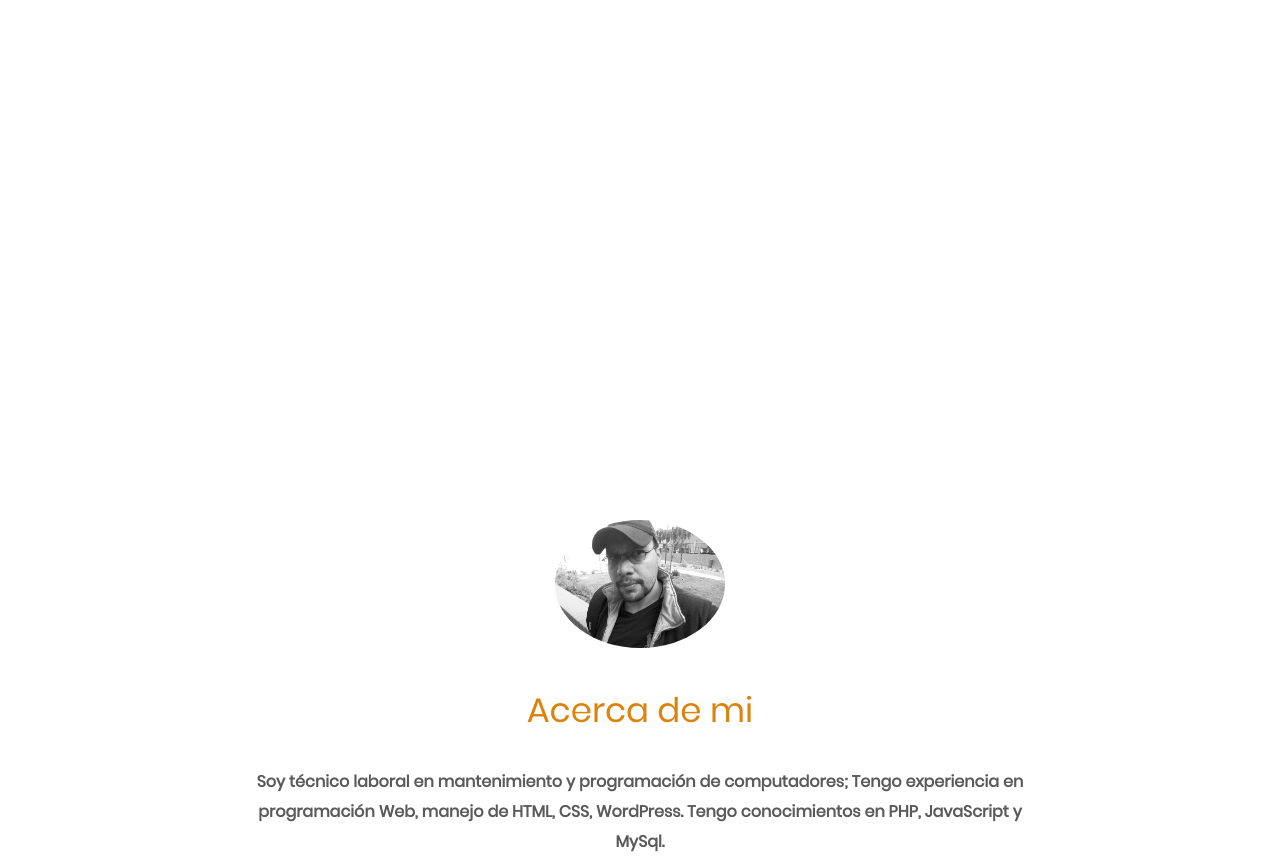
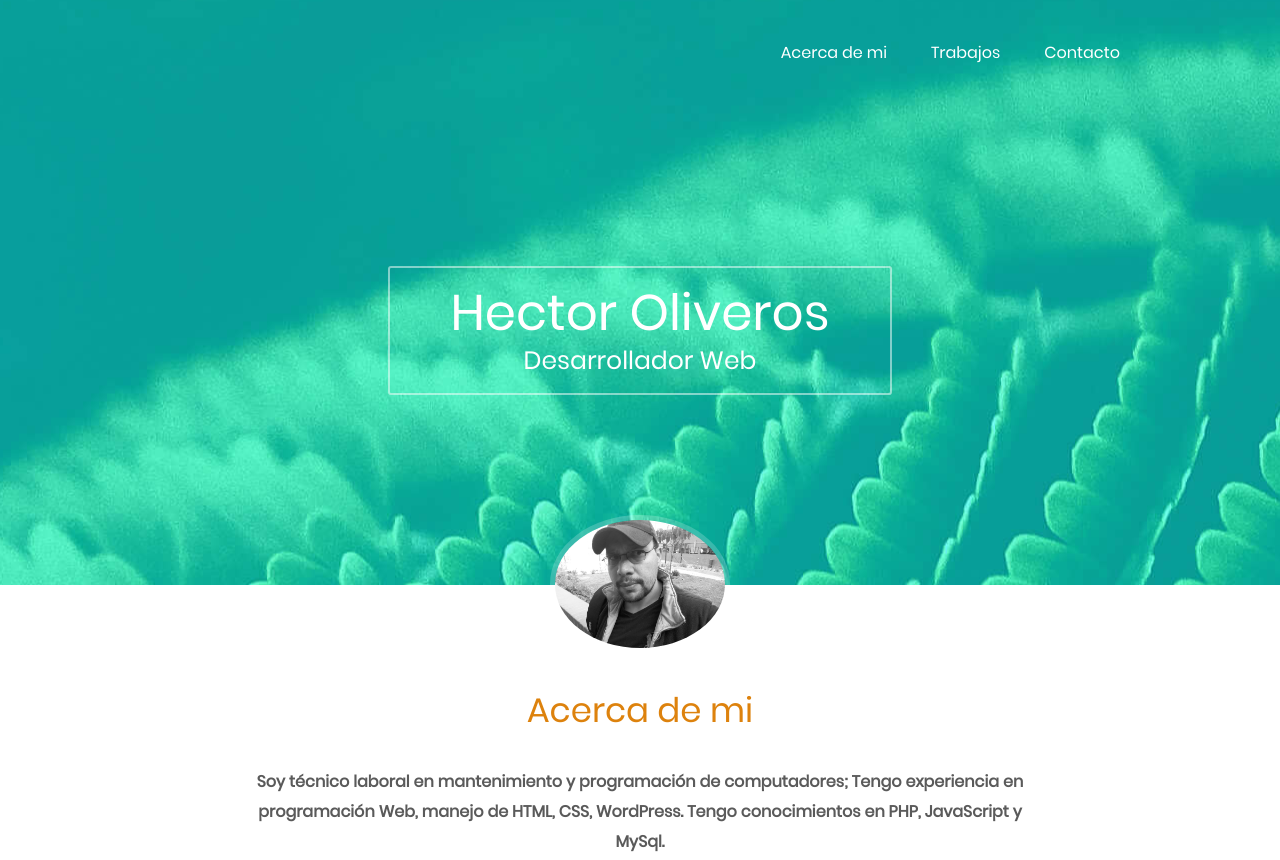
Before and after one commit to tezlo1/portafolio, a plain HTML site: page index.html in a window 1280 px wide. Shown: the top 860 px of the page. Drawn offline with Linux system fonts and the light colour scheme.

Commit message:
fondo ../

```diff
--- a/css/estilos.css
+++ b/css/estilos.css
@@ -27,7 +27,7 @@ body{
 /*---- ---- HEADER ---- ---- */
 
 header{
-	background: url("imagenes/fondo-2.jpg");
+	background: url("../imagenes/fondo-2.jpg");
 	background-repeat: no-repeat;
 	background-position: center;
 	max-height: 600px;
```
